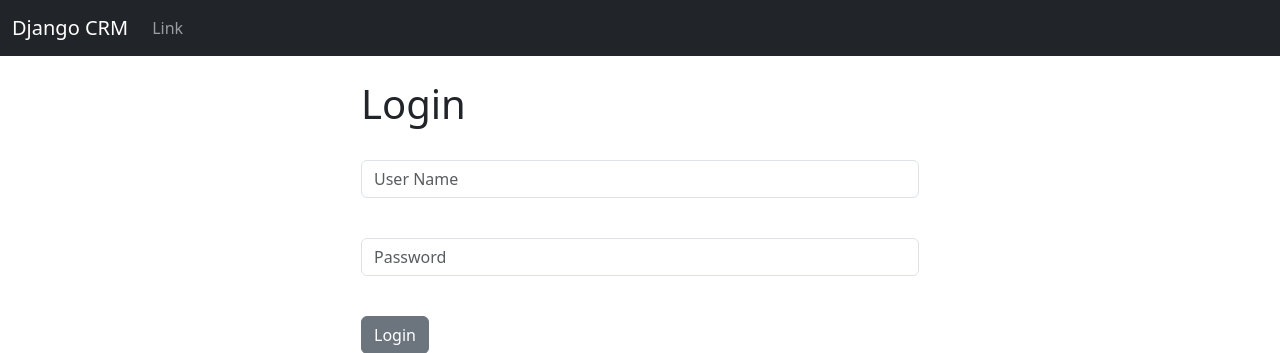
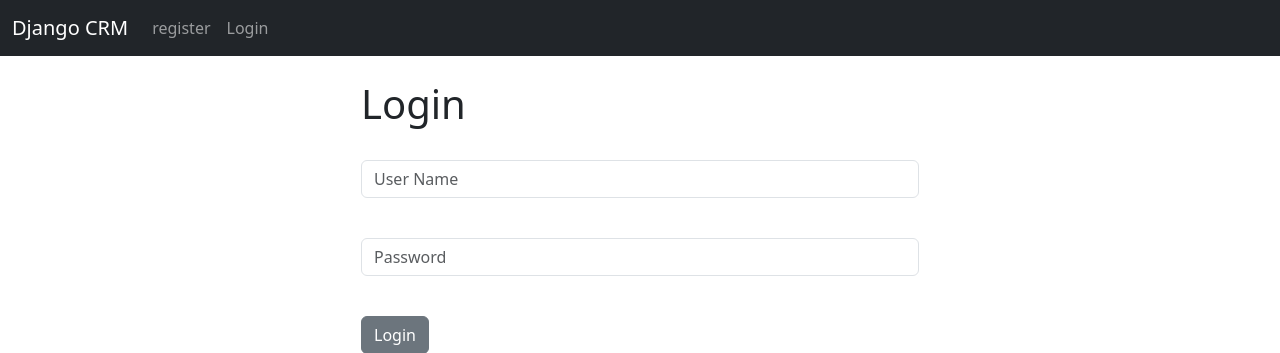
Before and after one commit to SreeramaChandra044/Django_CRM, a Django app: page / in a window 1280 px wide. Shown: the top 353 px of the page. Run offline with Django 4.2, Linux system fonts and the light colour scheme.

Commit message:
modified:   website/__pycache__/urls.cpython-311.pyc 	modified:   website/__pycache__/views.cpython-311.pyc 	modified:   website/templates/base.html 	modified:   website/templates/navbar.html 	new file:   website/templates/register.html 	modified:   website/urls.py 	modified:   website/views.py

```diff
--- a/website/templates/base.html
+++ b/website/templates/base.html
@@ -12,7 +12,10 @@
         <br/>
         {% if messages %}
           {% for message in messages %}
-            {{ message }}
+          <div class="alert alert-warning alert-dismissible fade show" role="alert">
+                {{message}}
+            <button type="button" class="btn-close" data-bs-dismiss="alert" aria-label="Close"></button>
+          </div>
           {% endfor %}
         {% endif %}
 
--- a/website/templates/navbar.html
+++ b/website/templates/navbar.html
@@ -7,9 +7,28 @@
       <div class="collapse navbar-collapse" id="navbarSupportedContent">
         <ul class="navbar-nav me-auto mb-2 mb-lg-0">
 
+          {% if user.is_authenticated %}
+
           <li class="nav-item">
-            <a class="nav-link" href="#">Link</a>
+            <a class="nav-link" href="{% url 'logout' %}">Logout</a>
           </li>
+
+          {% else %}
+          <li class="nav-item">
+            <a class="nav-link" href="{% url 'register' %}">register</a>
+          </li>
+
+          <li class="nav-item">
+            <a class="nav-link" href="{% url 'home' %}">Login</a>
+          </li>
+
+          {% endif %}
+
+
+
+
+
+
         </ul>
       </div>
     </div>
--- a/website/urls.py
+++ b/website/urls.py
@@ -5,6 +5,6 @@ from . import views
 urlpatterns = [
     path('', views.home, name='home'),
     #path('login/', views.login_user, name='home'),
-    #path('logout/', views.logout_user, name='home'),
-
+    path('logout/', views.logout_user, name='logout'),
+    path('register/', views.register_user, name='register'),
 ]
--- a/website/views.py
+++ b/website/views.py
@@ -24,4 +24,9 @@ def home(request):
 
 
 def logout_user(request):
-    pass
+    logout(request)
+    messages.success(request, "You Have Been Logged Out...")
+    return redirect('home')
+
+def register_user(request):
+    return render(request, 'register.html',{})
```
Also changed, not shown: website/templates/register.html (added, +9 -0 lines).
